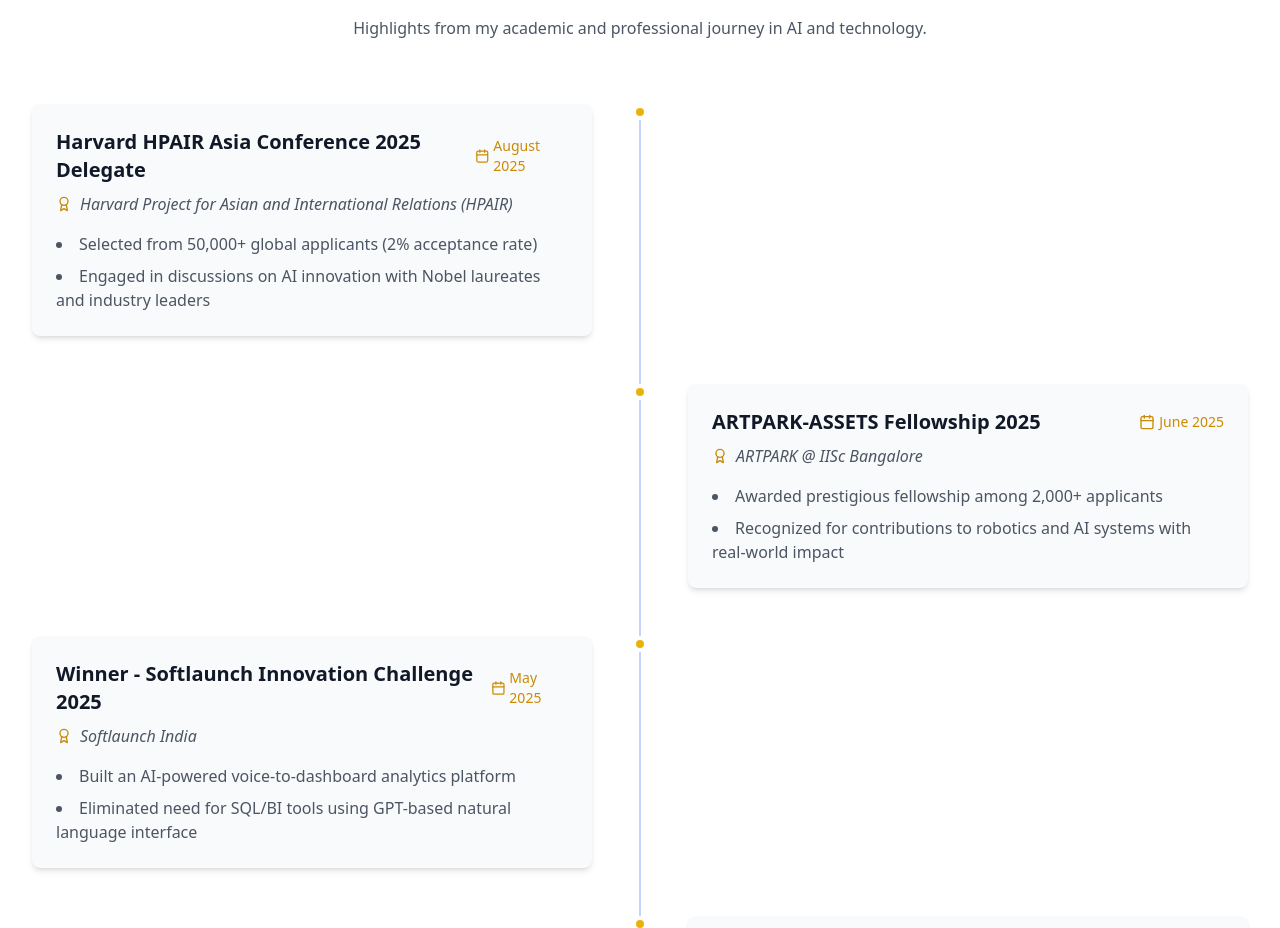
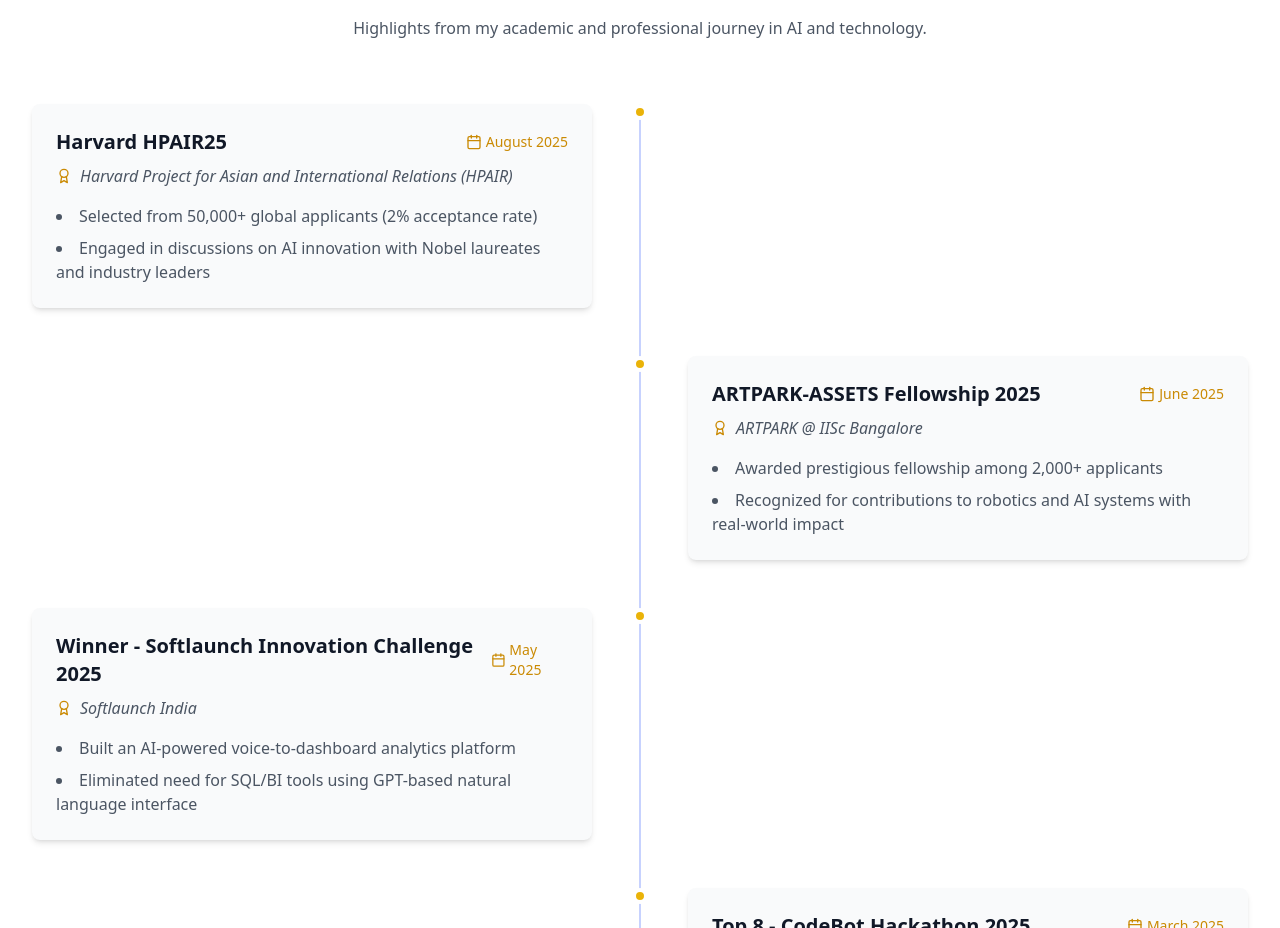
Before and after one commit to ZAPcodes/portfolio_akhil, a React (Vite) app: page / in a window 1280 px wide. Shown: the part 2340-3268 px from the top of the page. Built offline with nearby package versions, Linux system fonts and the light colour scheme.

Commit message:
Update Achievements.tsx

```diff
--- a/src/components/Achievements.tsx
+++ b/src/components/Achievements.tsx
@@ -10,7 +10,7 @@ interface AchievementItem {
 
 const achievements: AchievementItem[] = [
   {
-    title: "Harvard HPAIR Asia Conference 2025 Delegate",
+    title: "Harvard HPAIR25",
     organization: "Harvard Project for Asian and International Relations (HPAIR)",
     period: "August 2025",
     details: [
```
